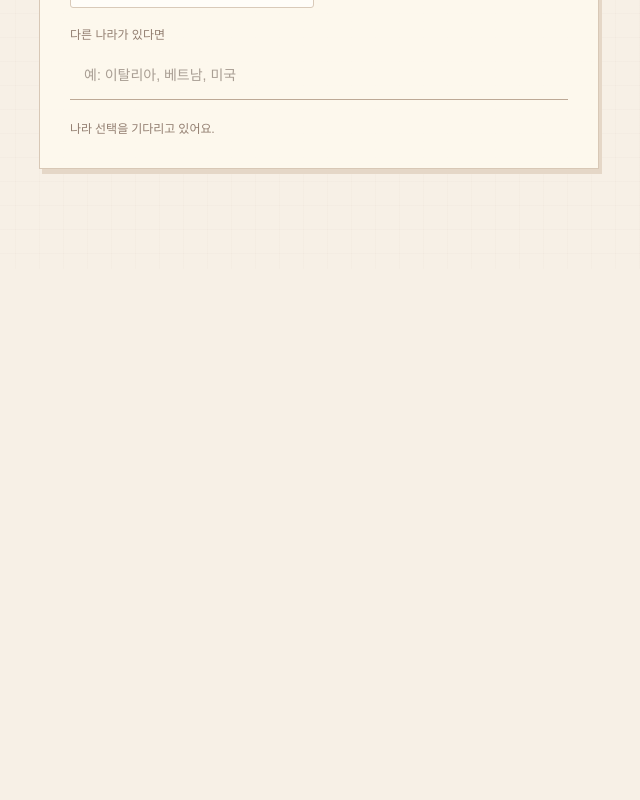
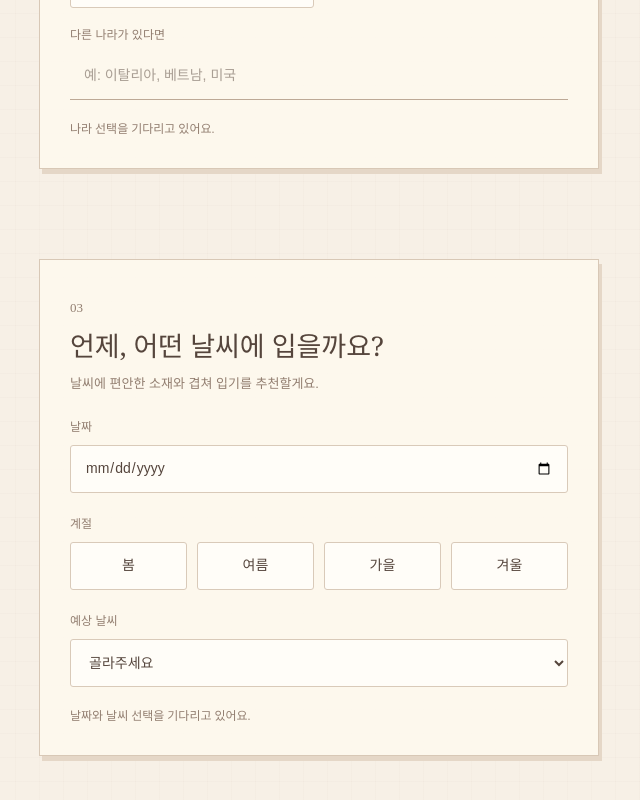
Before and after one commit to hsu06-design/AI_project, a Next.js app: page / in a window 1280 px wide. Shown: the part 2027-2827 px from the top of the page, without its empty margins (321-961 px from the left). Before the commit the page ends 2296 px from the top, so only its background shows below. Built offline with nearby package versions, Linux system fonts and the light colour scheme.

Commit message:
Add date season and weather choices

```diff
--- a/app/globals.css
+++ b/app/globals.css
@@ -204,6 +204,50 @@ h1 {
   outline-offset: 3px;
 }
 
+.detail-fields {
+  display: grid;
+  gap: 22px;
+}
+
+.field-label,
+.detail-fields fieldset {
+  display: grid;
+  gap: 9px;
+  margin: 0;
+  padding: 0;
+  border: 0;
+  color: var(--muted);
+  font-family: Arial, sans-serif;
+  font-size: 12px;
+}
+
+.detail-fields legend {
+  margin-bottom: 9px;
+}
+
+.field-label input,
+.field-label select {
+  width: 100%;
+  min-height: 48px;
+  padding: 0 14px;
+  border: 1px solid #d9cab9;
+  border-radius: 3px;
+  background: #fffdf8;
+  color: var(--brown);
+  font: inherit;
+  font-size: 14px;
+}
+
+.field-label input:focus,
+.field-label select:focus {
+  outline: 2px solid #765f50;
+  outline-offset: 3px;
+}
+
+.season-grid {
+  grid-template-columns: repeat(4, minmax(0, 1fr));
+}
+
 @media (max-width: 520px) {
   .choice-sheet {
     padding: 28px 20px 24px;
@@ -212,4 +256,8 @@ h1 {
   .choice-grid {
     grid-template-columns: 1fr;
   }
+
+  .season-grid {
+    grid-template-columns: repeat(2, minmax(0, 1fr));
+  }
 }
--- a/app/page.tsx
+++ b/app/page.tsx
@@ -14,6 +14,10 @@ export default function Home() {
   const [country, setCountry] = useState("");
   const [customCountry, setCustomCountry] = useState("");
   const countries = ["한국", "일본", "프랑스", "인도", "태국"];
+  const [travelDate, setTravelDate] = useState("");
+  const [season, setSeason] = useState("");
+  const [weather, setWeather] = useState("");
+  const seasons = ["봄", "여름", "가을", "겨울"];
 
   useLayoutEffect(() => {
     gsap.registerPlugin(ScrollTrigger);
@@ -151,6 +155,53 @@ export default function Home() {
           {country ? `${country}의 분위기와 문화를 살펴볼게요.` : "나라 선택을 기다리고 있어요."}
         </div>
       </section>
+
+      <section className="choice-sheet" aria-labelledby="weather-title">
+        <span className="step-mark">03</span>
+        <h2 id="weather-title">언제, 어떤 날씨에 입을까요?</h2>
+        <p>날씨에 편안한 소재와 겹쳐 입기를 추천할게요.</p>
+        <div className="detail-fields">
+          <label className="field-label">
+            <span>날짜</span>
+            <input
+              type="date"
+              value={travelDate}
+              onChange={(event) => setTravelDate(event.target.value)}
+            />
+          </label>
+          <fieldset>
+            <legend>계절</legend>
+            <div className="choice-grid season-grid">
+              {seasons.map((item) => (
+                <button
+                  key={item}
+                  type="button"
+                  aria-pressed={season === item}
+                  onClick={() => setSeason(item)}
+                >
+                  {item}
+                </button>
+              ))}
+            </div>
+          </fieldset>
+          <label className="field-label">
+            <span>예상 날씨</span>
+            <select value={weather} onChange={(event) => setWeather(event.target.value)}>
+              <option value="">골라주세요</option>
+              <option value="맑고 따뜻함">맑고 따뜻함</option>
+              <option value="덥고 습함">덥고 습함</option>
+              <option value="선선함">선선함</option>
+              <option value="춥고 건조함">춥고 건조함</option>
+              <option value="비 또는 눈">비 또는 눈</option>
+            </select>
+          </label>
+        </div>
+        <div className="choice-note" aria-live="polite">
+          {travelDate || season || weather
+            ? [travelDate, season, weather].filter(Boolean).join(" · ")
+            : "날짜와 날씨 선택을 기다리고 있어요."}
+        </div>
+      </section>
     </main>
   );
 }
```
